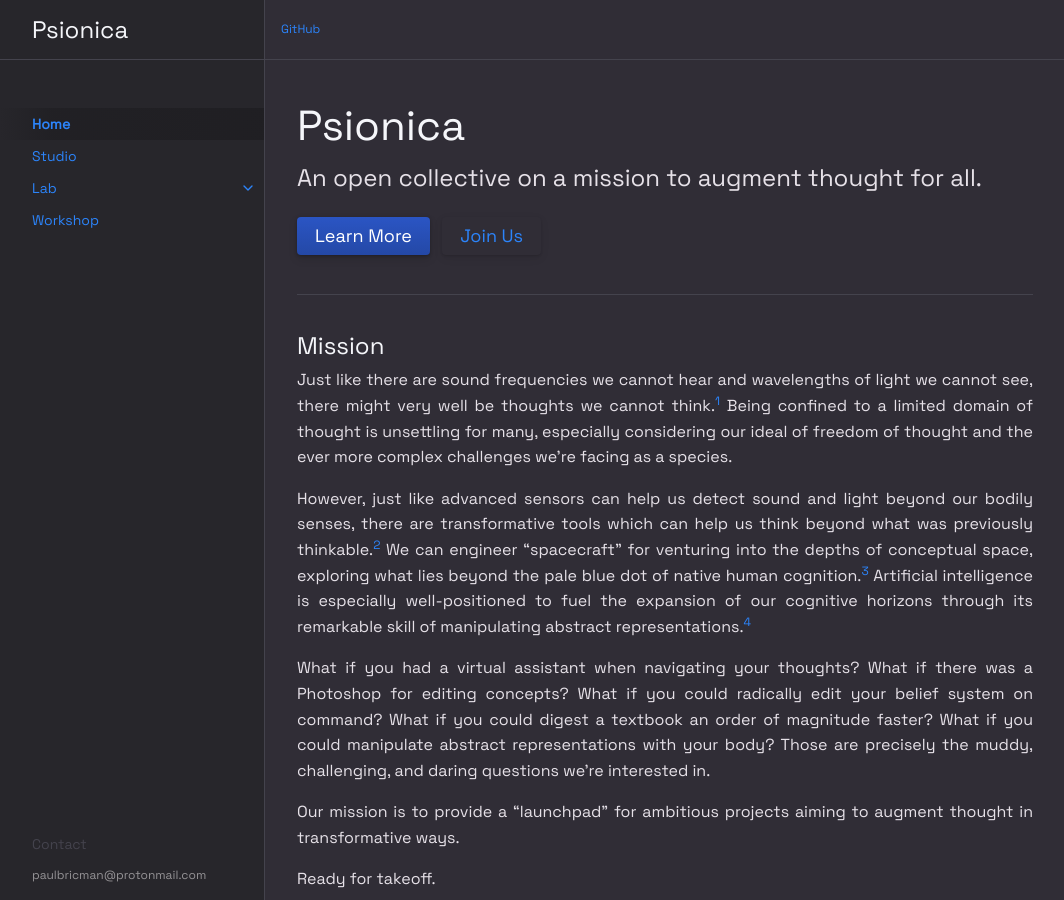
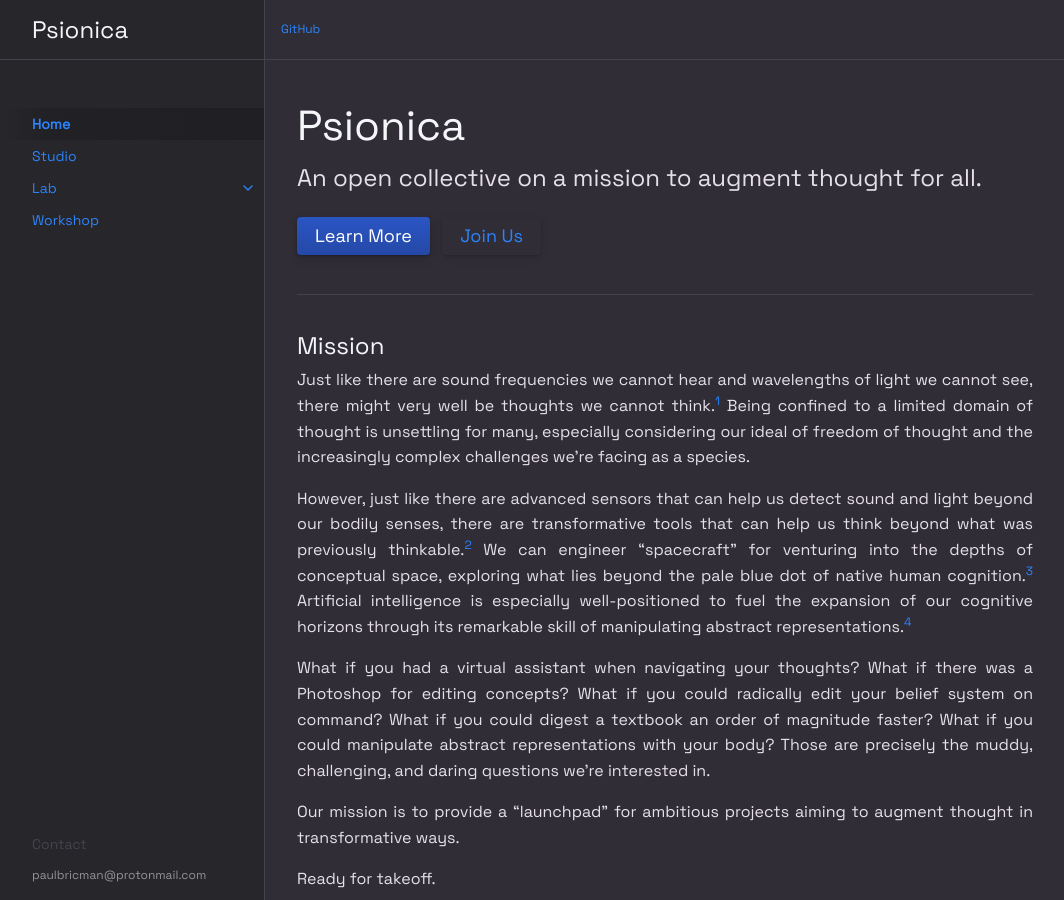
Before and after one commit to Psionica/psionica.github.io, a Jekyll site: the page built from index.md, in a window 1280 px wide and 900 px high. Shown: the whole window, without its empty margins (107-1171 px from the left). Built offline with Jekyll 4.4.1, drawn with Linux system fonts in a browser that asks for light colours.

Commit message:
Update index.md

```diff
--- a/index.md
+++ b/index.md
@@ -18,9 +18,9 @@ An open collective on a mission to augment thought for all.
 
 ## Mission
 
-Just like there are sound frequencies we cannot hear and wavelengths of light we cannot see, there might very well be thoughts we cannot think.[^1] Being confined to a limited domain of thought is unsettling for many, especially considering our ideal of freedom of thought and the ever more complex challenges we're facing as a species.
+Just like there are sound frequencies we cannot hear and wavelengths of light we cannot see, there might very well be thoughts we cannot think.[^1] Being confined to a limited domain of thought is unsettling for many, especially considering our ideal of freedom of thought and the increasingly complex challenges we're facing as a species.
 
-However, just like advanced sensors can help us detect sound and light beyond our bodily senses, there are transformative tools which can help us think beyond what was previously thinkable.[^2] We can engineer "spacecraft" for venturing into the depths of conceptual space, exploring what lies beyond the pale blue dot of native human cognition.[^3] Artificial intelligence is especially well-positioned to fuel the expansion of our cognitive horizons through its remarkable skill of manipulating abstract representations.[^5]
+However, just like there are advanced sensors that can help us detect sound and light beyond our bodily senses, there are transformative tools that can help us think beyond what was previously thinkable.[^2] We can engineer "spacecraft" for venturing into the depths of conceptual space, exploring what lies beyond the pale blue dot of native human cognition.[^3] Artificial intelligence is especially well-positioned to fuel the expansion of our cognitive horizons through its remarkable skill of manipulating abstract representations.[^5]
 
 What if you had a virtual assistant when navigating your thoughts? What if there was a Photoshop for editing concepts? What if you could radically edit your belief system on command? What if you could digest a textbook an order of magnitude faster? What if you could manipulate abstract representations with your body? Those are precisely the muddy, challenging, and daring questions we're interested in.
 
```
